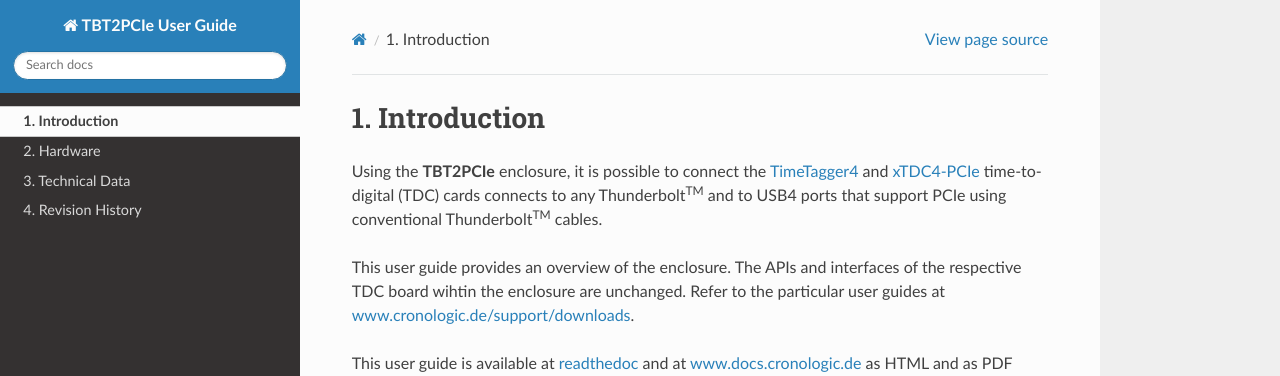
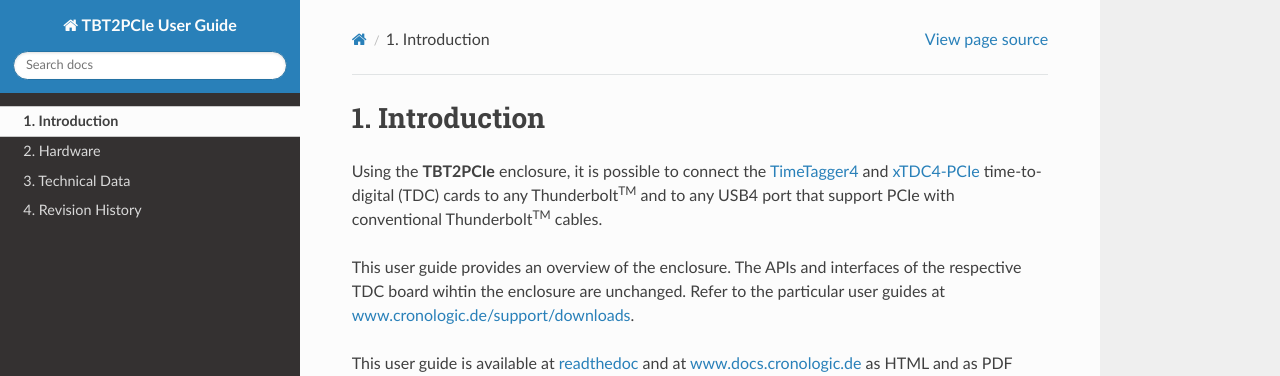
Before and after one commit to cronologic-de/ug_tbt2pcie, a Sphinx documentation site: the page built from source/introduction.rst, in a window 1280 px wide. Shown: the top 376 px of the page. Built offline with Sphinx 7.4.7 and the Read the Docs theme 2.0.0, drawn with Linux system fonts in a browser that asks for light colours.

Commit message:
fixed wrong phrasing

```diff
--- a/source/introduction.rst
+++ b/source/introduction.rst
@@ -4,8 +4,8 @@
 Using the **TBT2PCIe** enclosure, it is possible to connect the
 `TimeTagger4 <https://www.cronologic.de/product/timetagger>`_ and
 `xTDC4-PCIe <https://www.cronologic.de/product/xtdc4-pcie>`_ time-to-digital
-(TDC) cards connects to any Thunderbolt\ :sup:`TM` and to USB4 ports that
-support PCIe using conventional Thunderbolt\ :sup:`TM` cables.
+(TDC) cards to any Thunderbolt\ :sup:`TM` and to any USB4 port that
+support PCIe with conventional Thunderbolt\ :sup:`TM` cables.
 
 This user guide provides an overview of the enclosure. The APIs and interfaces
 of the respective TDC board wihtin the enclosure are unchanged. Refer to the
```
